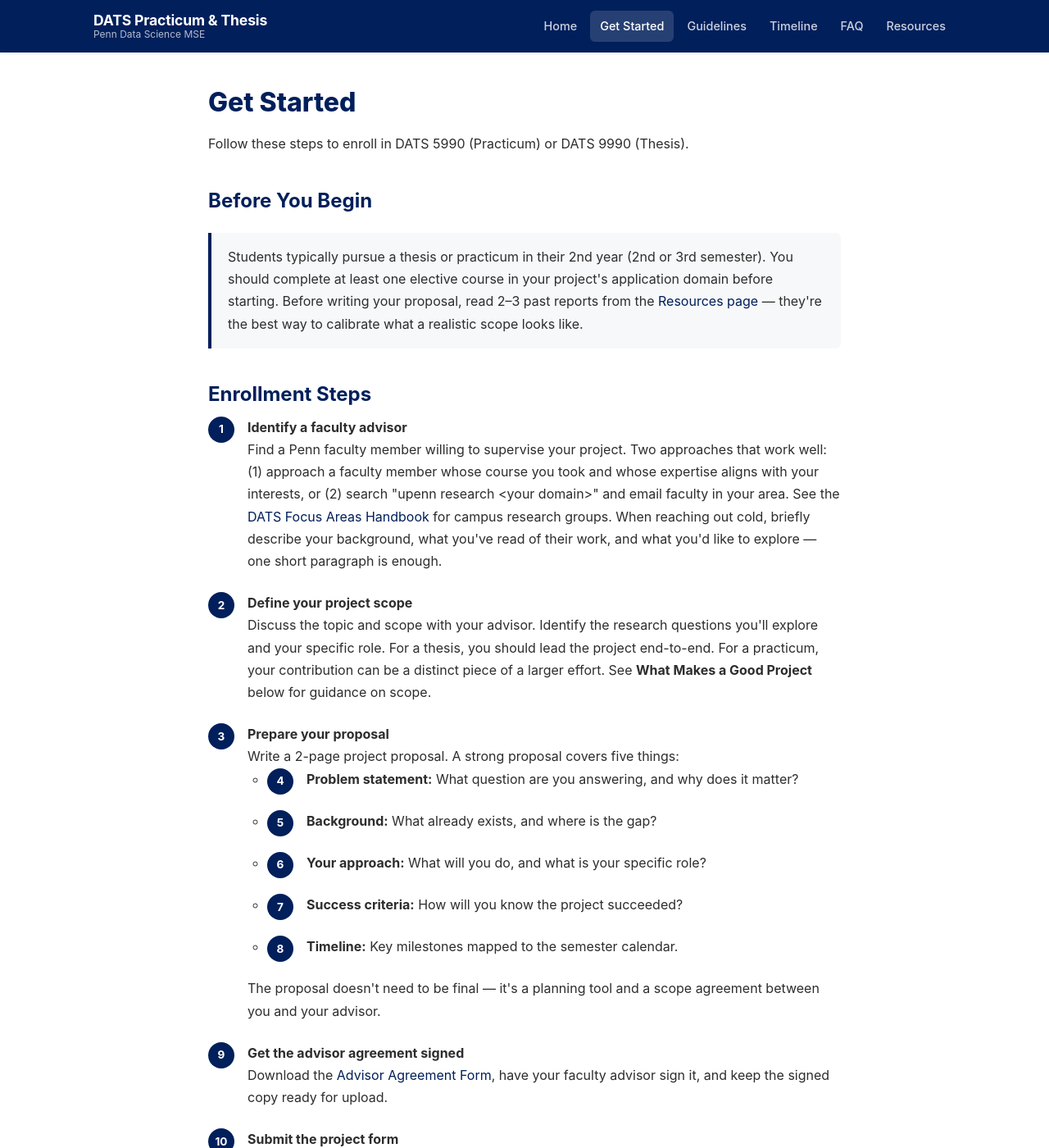
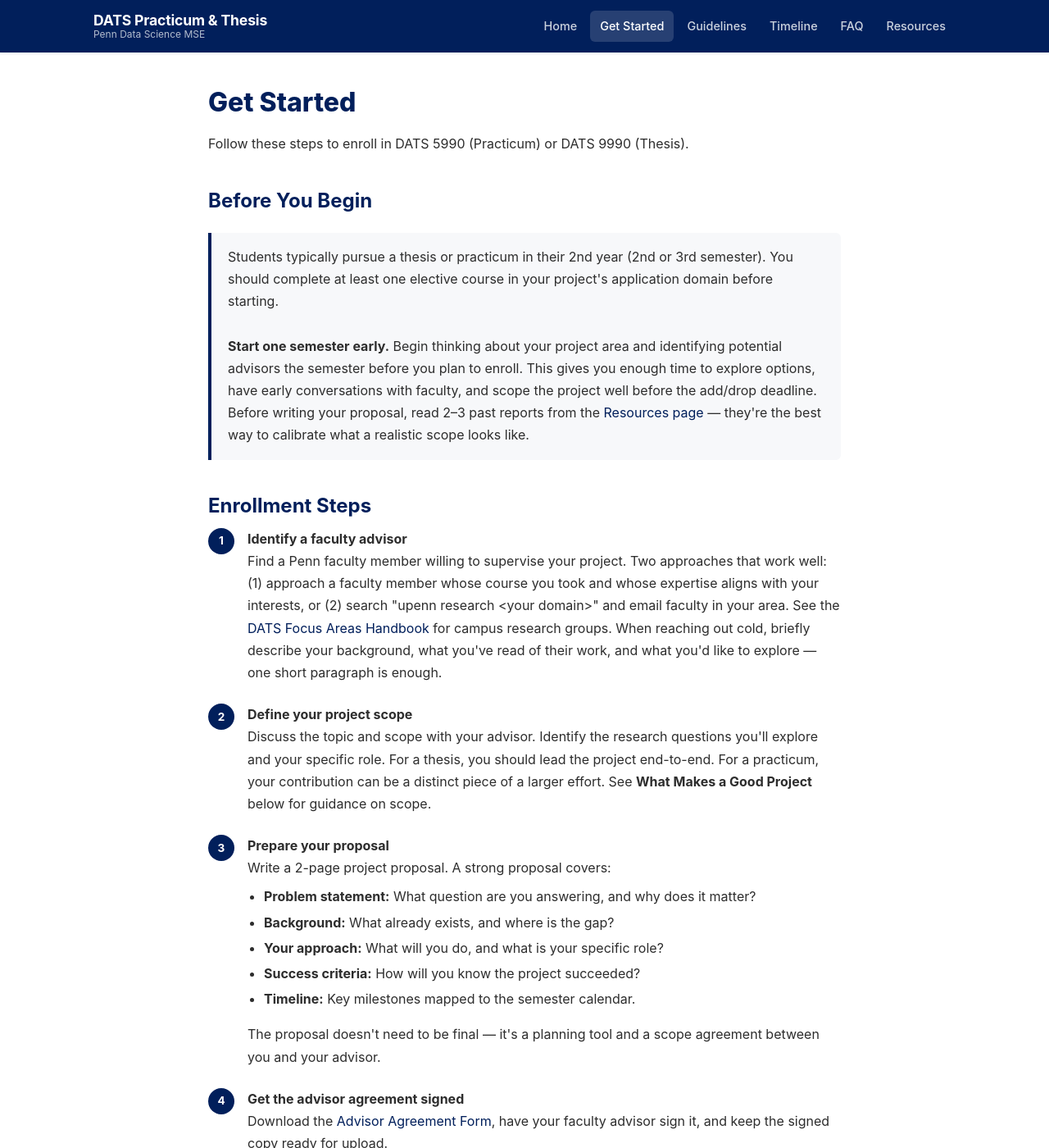
Before and after one commit to chandrasg/dats-projects, a Jekyll site: the page built from pages/get-started.md, in a window 1280 px wide and 1400 px high. Shown: the whole window at 82% size. Built offline with Jekyll 4.4.1, drawn with Linux system fonts in a browser that asks for light colours; some of the changed text lies outside the part shown.

Commit message:
Fix proposal bullets; add early-start guidance; clarify add/drop timing
- Proposal items now render as bullets (CSS scoped to direct children)
- Before You Begin: encourage starting advisor search one semester early
- Timing warning: submit at start of semester; add/drop is the hard deadline

Co-Authored-By: Claude Sonnet 4.6 <noreply@anthropic.com>

```diff
--- a/assets/css/style.css
+++ b/assets/css/style.css
@@ -164,13 +164,13 @@ li { margin-bottom: 0.35rem; }
 
 /* --- Steps --- */
 .steps { counter-reset: step; list-style: none; padding-left: 0; }
-.steps li {
+.steps > li {
   counter-increment: step;
   position: relative;
   padding-left: 3rem;
   margin-bottom: 1.5rem;
 }
-.steps li::before {
+.steps > li::before {
   content: counter(step);
   position: absolute;
   left: 0;
@@ -186,6 +186,9 @@ li { margin-bottom: 0.35rem; }
   font-weight: 700;
   font-size: 0.85rem;
 }
+.steps li ul { margin-top: 0.5rem; padding-left: 1.25rem; list-style: disc; }
+.steps li ul li { counter-increment: none; padding-left: 0; margin-bottom: 0.25rem; }
+.steps li ul li::before { display: none; }
 
 /* --- Timeline Table --- */
 .timeline-table {
--- a/pages/get-started.md
+++ b/pages/get-started.md
@@ -11,7 +11,8 @@ Follow these steps to enroll in DATS 5990 (Practicum) or DATS 9990 (Thesis).
 ## Before You Begin
 
 <div class="info-box">
-Students typically pursue a thesis or practicum in their 2nd year (2nd or 3rd semester). You should complete at least one elective course in your project's application domain before starting. Before writing your proposal, read 2–3 past reports from the <a href="{{ '/resources/' | relative_url }}">Resources page</a> — they're the best way to calibrate what a realistic scope looks like.
+Students typically pursue a thesis or practicum in their 2nd year (2nd or 3rd semester). You should complete at least one elective course in your project's application domain before starting.<br><br>
+<strong>Start one semester early.</strong> Begin thinking about your project area and identifying potential advisors the semester before you plan to enroll. This gives you enough time to explore options, have early conversations with faculty, and scope the project well before the add/drop deadline. Before writing your proposal, read 2–3 past reports from the <a href="{{ '/resources/' | relative_url }}">Resources page</a> — they're the best way to calibrate what a realistic scope looks like.
 </div>
 
 ## Enrollment Steps
@@ -27,8 +28,8 @@ Discuss the topic and scope with your advisor. Identify the research questions y
 </li>
 <li>
 <strong>Prepare your proposal</strong><br>
-Write a 2-page project proposal. A strong proposal covers five things:
-<ul>
+Write a 2-page project proposal. A strong proposal covers:
+<ul style="list-style-type: disc;">
 <li><strong>Problem statement:</strong> What question are you answering, and why does it matter?</li>
 <li><strong>Background:</strong> What already exists, and where is the gap?</li>
 <li><strong>Your approach:</strong> What will you do, and what is your specific role?</li>
@@ -56,7 +57,7 @@ Before or shortly after the add/drop deadline, share your proposal with <a href=
 </ol>
 
 <div class="info-box warning">
-<strong>Timing matters.</strong> Aim to complete steps 1–6 <strong>before</strong> the add/drop deadline. Check the <a href="{{ '/timeline/' | relative_url }}">Timeline</a> for current semester dates.
+<strong>Timing matters.</strong> Ideally, submit your form and advisor agreement at the <strong>start of the semester</strong>. The add/drop deadline is the absolute last date — not the target. Check the <a href="{{ '/timeline/' | relative_url }}">Timeline</a> for current semester dates.
 </div>
 
 ## What Makes a Good Project
```
